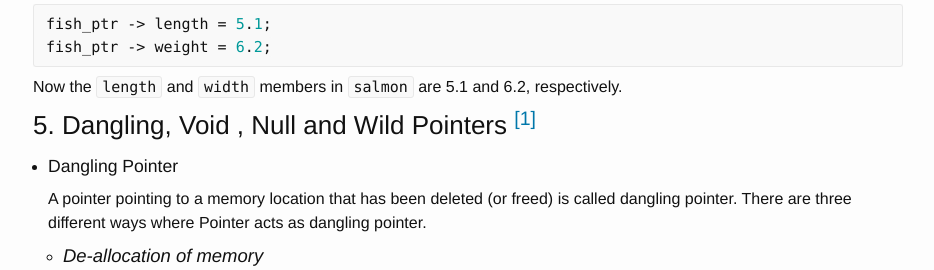
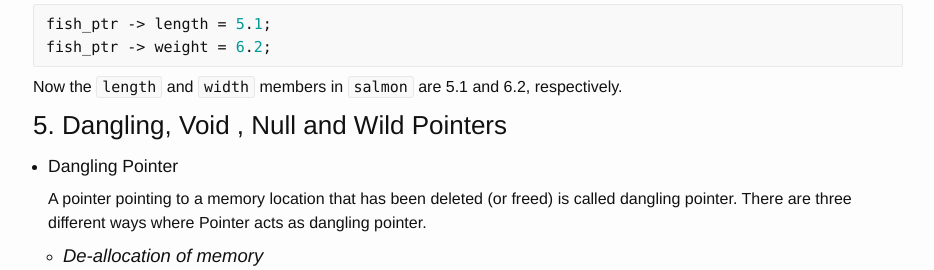
Before and after one commit to ousiax/ousiax.github.io, a Jekyll site: the page built from _posts/2017-03-02-pointers-in-c-language.md, in a window 1280 px wide and 900 px high, scrolled down 1988 px. Shown: the part 153-423 px from the top of the window, without its empty margins (172-1106 px from the left). Built offline with Jekyll 4.4.1, drawn with Linux system fonts in a browser that asks for light colours.

Commit message:
Remove link at Dangling's title

```diff
--- a/_posts/2017-03-02-pointers-in-c-language.md
+++ b/_posts/2017-03-02-pointers-in-c-language.md
@@ -107,7 +107,7 @@ fish_ptr -> weight = 6.2;
 
 Now the `length` and `width` members in `salmon` are 5.1 and 6.2, respectively.
 
-### 5. Dangling, Void , Null and Wild Pointers <sup>[[1]](http://www.geeksforgeeks.org/dangling-void-null-wild-pointers/)</sup>
+### 5. Dangling, Void , Null and Wild Pointers
 
 - **Dangling Pointer**
 
```
